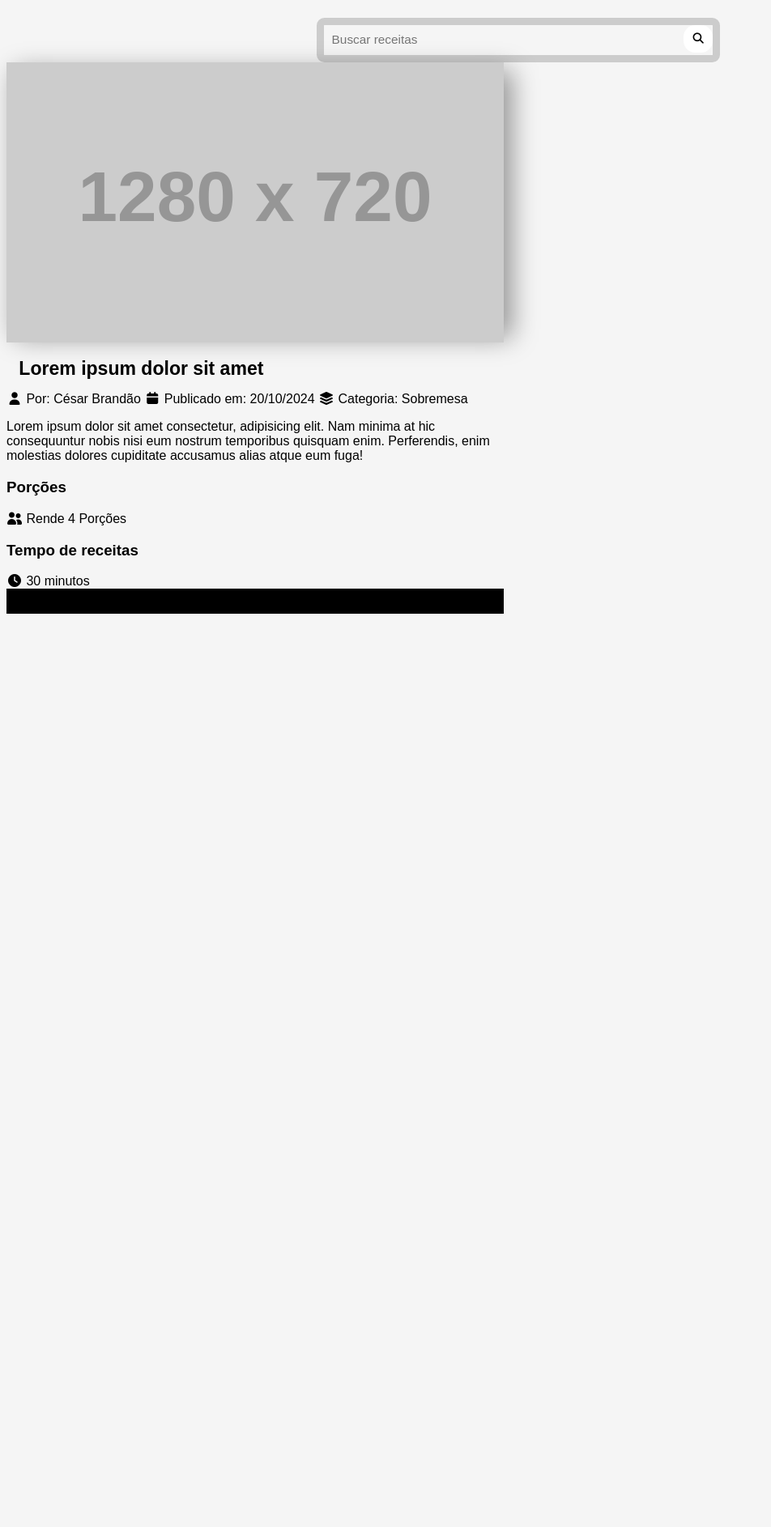
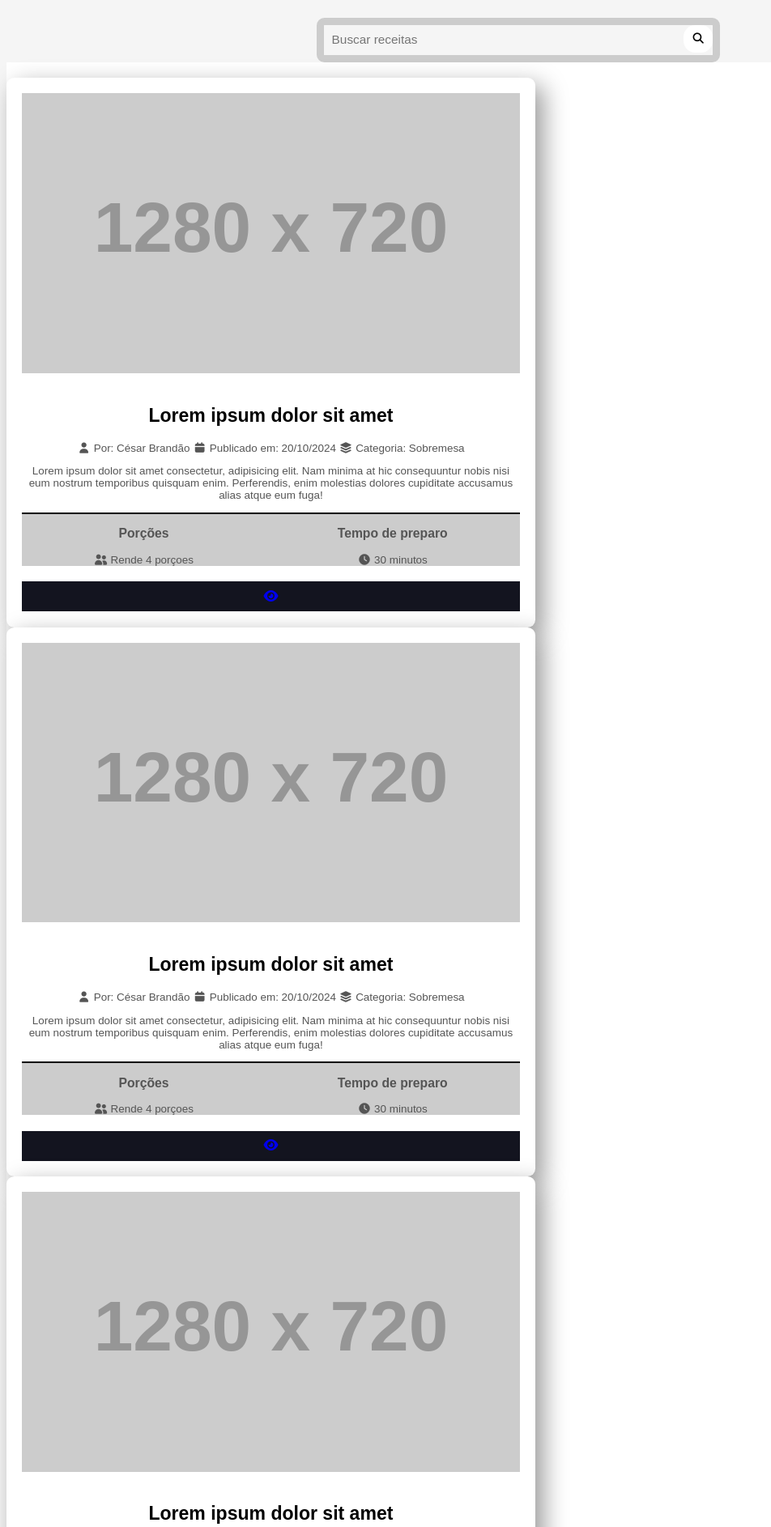
Before and after one commit to EduMt0/SenaiDJPython, a Django app: page / in a window 1280 px wide. Shown: the part 58-1944 px from the top of the page at 81% size, without its empty margins (0-952 px from the left). Before the commit the page ends 816 px from the top, so only its background shows below. Run offline with Django 5.2, Linux system fonts and the light colour scheme; grey boxes labelled with a size stand in for pictures from a placeholder-image service; some libraries are stand-ins or nearby versions.

Commit message:
finalização-layout-pagina

```diff
--- a/receitas/templates/page/home.html
+++ b/receitas/templates/page/home.html
@@ -5,50 +5,18 @@
 
 <body>
     {% include "parciais/buscador.html" %}
-    <main class="principal-conteudo-container">
-        <div class="principal-conteudo-lista">
-            <div class="receita-card">
-                <img src="https://placehold.co/1280x720/orange/black"&gt;
-            </div>
-            <h2 class="receita-titulo">Lorem ipsum dolor sit amet</h2>
-            <div class="receitas-autor">
-                <span class="receitas-autor-item">
-                    <i class="fas fa-user"></i>
-                    Por: César Brandão
-                </span>
-                <span class="receitas-autor-item">
-                    <i class="fas fa-calendar"></i>
-                    Publicado em: 20/10/2024
-                </span>
-                <span class="receitas-autor-item">
-                    <i class="fas fa-layer-group"></i>
-                    Categoria: Sobremesa
-                </span>
-                <div class="receita-descrição">
-                    <p>
-                        Lorem ipsum dolor sit amet consectetur, adipisicing elit. Nam minima at hic consequuntur nobis
-                        nisi eum nostrum temporibus quisquam enim. Perferendis, enim molestias dolores cupiditate
-                        accusamus alias atque eum fuga!
-                    </p>
-                </div>
-                <div class="receita-meta-servindo">
-                    <h3>Porções</h3>
-                    <i class ="fas fa-user-friends"></i>
-                    Rende 4 Porções
-                </div>
-                <div class="receitas-meta-preparo">
-                    <h3>Tempo de receitas</h3>
-                    <i class="fas fa-clock"></i>
-                    30 minutos
-                </div>
-            </div>
-            <footer class="receitas-footer">
-                <a href="Colocar o link aqui" class="btn btn-primary">
-
-                </a>
-            </footer>
-        </div>
+    <main class="principal-cabecalho-container">
+        {% include "parciais/card.html" %}
+        {% include "parciais/card.html" %}
+        {% include "parciais/card.html" %}
+        {% include "parciais/card.html" %}
+        {% include "parciais/card.html" %}
+        {% include "parciais/card.html" %}
+        {% include "parciais/card.html" %}
+        {% include "parciais/card.html" %}
+        {% include "parciais/card.html" %}
+        {% include "parciais/card.html" %}
     </main>
+    {% include "parciais/rodape.html"%}
 </body>
-
 </html>
--- /dev/null
+++ b/receitas/templates/parciais/card.html
@@ -0,0 +1,46 @@
+    <div class="principal-conteudo-lista">
+        <div class="receita-card">
+            <img src="https://placehold.co/1280x720/orange/black" &gt;>
+        </div>
+        <h2 class="receita-titulo"> Lorem ipsum dolor sit amet</h2>
+        <div class="receitas-autor">
+            <span class="receitas-autor-item">
+                <i class="fas fa-user"></i>
+                Por: César Brandão
+            </span>
+            <span class="receitas-autor-item">
+                <i class="fas fa-calendar"></i>
+                Publicado em: 20/10/2024
+            </span>
+            <span class="receitas-autor-item">
+                <i class="fas fa-layer-group"></i>
+                Categoria: Sobremesa
+            </span>
+            <div class="receita-descrição">
+                <p>
+                    Lorem ipsum dolor sit amet consectetur, adipisicing elit. Nam minima at hic consequuntur
+                    nobis
+                    nisi eum nostrum temporibus quisquam enim. Perferendis, enim molestias dolores cupiditate
+                    accusamus alias atque eum fuga!
+                </p>
+            </div>
+            <div class="receita-meta">
+                <div class="receita-meta-servindo">
+                    <h3>Porções</h3>
+                    <i class="fas fa-user-friends"></i>
+                    Rende 4 porçoes
+                </div>
+                <div class="receita-meta-preparo">
+                    <h3>Tempo de preparo</h3>
+                    <i class="fas fa-clock"></i>
+                    30 minutos
+                </div>
+            </div>
+        </div>
+        <footer class="receitas-footer">
+            <a href="Colocar link aqui" class="btn btn-primary">
+                <i class="" fas fa-eye></i>
+                <i class="fas fa-eye"></i>
+            </a>
+        </footer>
+    </div>
--- a/receitas/templates/parciais/estilo.html
+++ b/receitas/templates/parciais/estilo.html
@@ -13,7 +13,7 @@
 
 
     .principal-cabecalho-container {
-        background-color: #13141f;
+        background-color: #ffffff;
         padding: 2rem 0;
         /* 1.6 rem vale 16 pixels */
         margin-bottom: 4rem;
@@ -67,19 +67,25 @@
     }
 
     .principal-conteudo-container {
-        padding-top: 0;
+        padding-top: 5rem;
+        display: grid;
+        grid-template-columns: repeat(auto-fit, minmax(340px, 1fr));
+        justify-content: center;
+        gap: 2rem;
     }
 
     .principal-conteudo-lista {
         display: grid;
         grid-template-columns: repeat(auto-fit, minmax(340px, 1fr));
-
-        gap: 4rem;
+        gap: 2rem;
+        padding: 2rem;
+        justify-content: center;
         background: white;
         max-width: 64rem;
         box-shadow: 10px 10px 30px rgba(0, 0, 0, 0.4);
         transition: all 300ms ease-in-out;
         transform: scale(1);
+        border-radius: 1rem;
     }
 
     .principal-conteudo-lista:hover {
@@ -89,23 +95,23 @@
 
     .receita-card {
         max-width: 100%;
-        height: 330px;
+        height: auto;
+        width: 100%;
     }
 
     .receita-card img {
-        max-width: 100%;
+        width: 100%;
     }
 
-    .receita-titulo{
+    .receita-titulo {
         font-size: 2.4rem;
         margin: 1.6rem;
+        margin-bottom: 0;
     }
 
-    .receita-autor{
-        display: flex;
+    .receitas-autor {
+        display: block;
         flex-wrap: wrap;
-        gap: 1.6rem;
-        margin: 0 1.6rem 1.6rem 1.6rem;
         font-size: 1.4rem;
         color: #555;
     }
@@ -113,21 +119,26 @@
     .receita-meta {
         display: flex;
         background: #ccc;
-        padding: 1.6rem 17rem;
         border-top: black 2px solid;
-    }
-
-
-    .temp {
-        background: red;
+        text-align: center;
+        text-wrap: nowrap;
+        justify-content: space-around;
     }
 
     .receitas-footer {
         text-align: center;
         margin-top: 0rem;
-        padding-bottom: 2rem;
-        background: black;
+        padding: 1rem;
+        background: #13141f;
+    }
+
+    .footer-senai,
+    .copyright {
+        color: white;
         text-decoration: none;
-        padding: 1.6rem 16rem;
+        font-size: 1,4rem;
+    }
+    .footer-senai a:hover {
+        text-decoration: none;
     }
 </style>
--- /dev/null
+++ b/receitas/templates/parciais/rodape.html
@@ -0,0 +1,8 @@
+ <footer class="receitas-footer">
+        <div>
+            <a href="https://sp.senai.br/unidade/americana/" target="_blank"Visite a pagina do Senai></a>
+        </div>
+        <div class="copyright">
+            &copy; 2025 - Desenvolvimento pelos alunos do SENAI Americana
+        </div>
+</footer>
```
